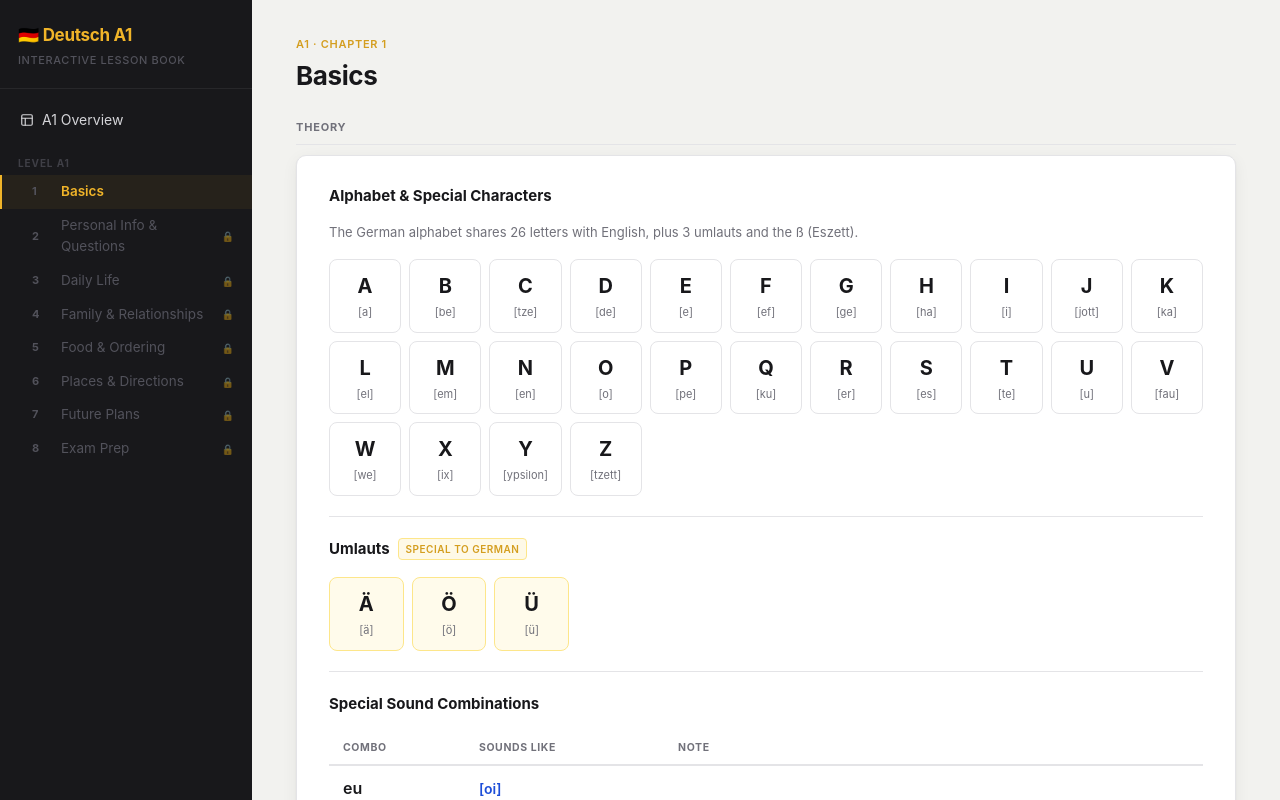
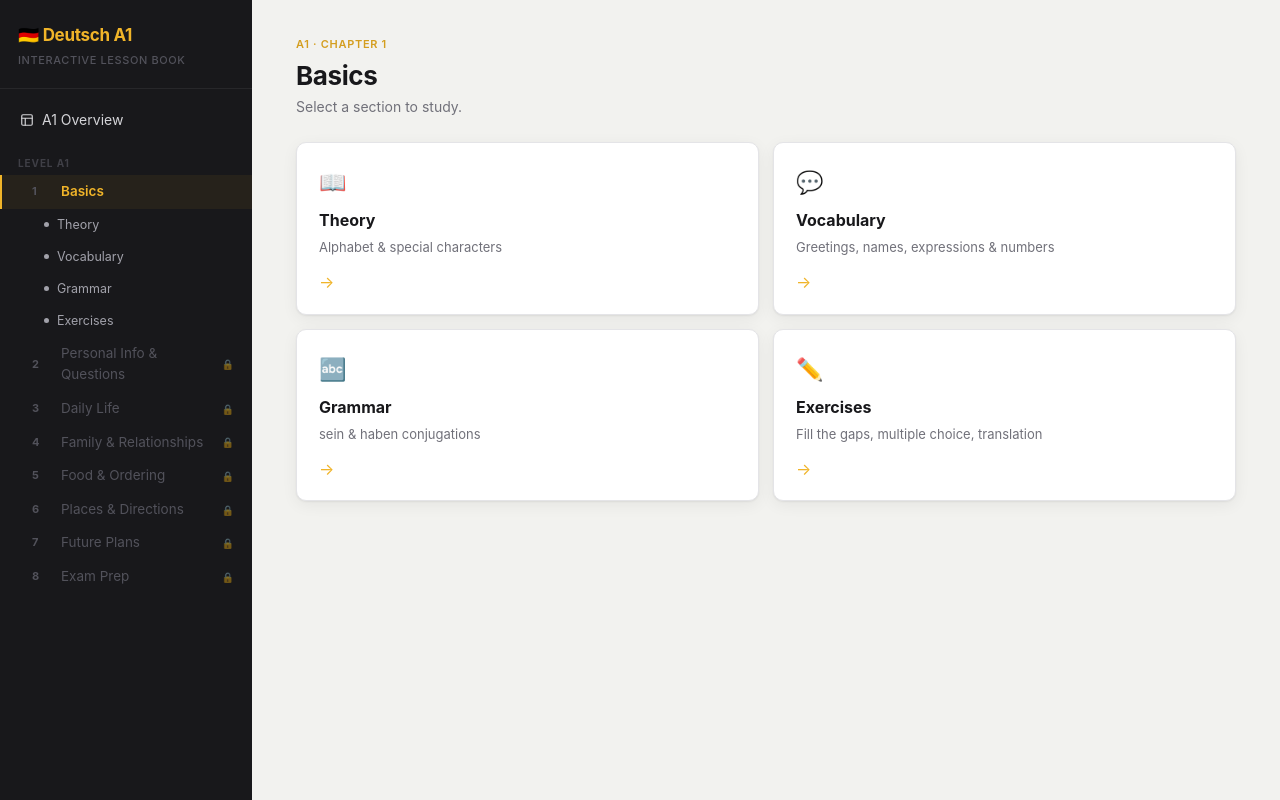
Before and after one commit to davide-muzzi/learn-german, a Vue app: page /#/a1/ch/1 in a window 1280 px wide. Shown: the top 800 px of the page. Built offline with nearby package versions, Linux system fonts and the light colour scheme.

Commit message:
feat: add section picker within chapters (Theory / Vocabulary / Grammar / Exercises)

```diff
--- a/src/components/AppSidebar.vue
+++ b/src/components/AppSidebar.vue
@@ -1,11 +1,15 @@
 <script setup>
 import { computed } from 'vue'
 import { RouterLink, useRoute } from 'vue-router'
-import { CHAPTERS } from '../data/index.js'
+import { CHAPTERS, CHAPTER_SECTIONS } from '../data/index.js'
 
 const route = useRoute()
+
 const currentChapterN = computed(() =>
-  route.name === 'chapter' ? parseInt(route.params.n) : null
+  (route.name === 'chapter' || route.name === 'section') ? parseInt(route.params.n) : null
+)
+const currentSection = computed(() =>
+  route.name === 'section' ? route.params.section : null
 )
 </script>
 
@@ -28,13 +32,9 @@ const currentChapterN = computed(() =>
 
       <div class="nav-section">
         <div class="nav-section-label">Level A1</div>
-        <RouterLink
-          v-for="ch in CHAPTERS"
-          :key="ch.n"
-          :to="`/a1/ch/${ch.n}`"
-          custom
-          v-slot="{ navigate }"
-        >
+
+        <div v-for="ch in CHAPTERS" :key="ch.n">
+          <RouterLink :to="`/a1/ch/${ch.n}`" custom v-slot="{ navigate }">
             <div
               class="nav-item sub ch-nav-item"
               :class="{ active: currentChapterN === ch.n, locked: !ch.active }"
@@ -46,6 +46,28 @@ const currentChapterN = computed(() =>
               <span v-if="!ch.active" class="ch-nav-lock">🔒</span>
             </div>
           </RouterLink>
+
+          <!-- Section sub-items: only for the active chapter -->
+          <template v-if="currentChapterN === ch.n && ch.active && CHAPTER_SECTIONS[ch.n]">
+            <RouterLink
+              v-for="sec in CHAPTER_SECTIONS[ch.n]"
+              :key="sec.key"
+              :to="`/a1/ch/${ch.n}/${sec.key}`"
+              custom
+              v-slot="{ navigate }"
+            >
+              <div
+                class="nav-item section-sub"
+                :class="{ active: currentSection === sec.key }"
+                @click="navigate"
+                role="link"
+              >
+                <span class="nav-dot"></span> {{ sec.label }}
+              </div>
+            </RouterLink>
+          </template>
+        </div>
+
       </div>
 
     </div>
--- a/src/data/index.js
+++ b/src/data/index.js
@@ -107,6 +107,15 @@ export const CHAPTERS = [
   { n: 8, title: 'Exam Prep', active: false, topics: ['Review Ch. 1-7', 'Goethe A1 exam format'] },
 ]
 
+export const CHAPTER_SECTIONS = {
+  1: [
+    { key: 'theory',    label: 'Theory',     icon: '📖', desc: 'Alphabet & special characters' },
+    { key: 'vocab',     label: 'Vocabulary', icon: '💬', desc: 'Greetings, names, expressions & numbers' },
+    { key: 'grammar',   label: 'Grammar',    icon: '🔤', desc: 'sein & haben conjugations' },
+    { key: 'exercises', label: 'Exercises',  icon: '✏️', desc: 'Fill the gaps, multiple choice, translation' },
+  ],
+}
+
 export const FILL_GAPS = [
   { parts: ['Hallo! Ich ', ['bin'], ' Dave.'] },
   { parts: ['Ich ', ['bin'], ' neunzehn Jahre alt.'] },
--- a/src/router/index.js
+++ b/src/router/index.js
@@ -7,7 +7,8 @@ export default createRouter({
   routes: [
     { path: '/',           redirect: '/a1' },
     { path: '/a1',         name: 'level-a1', component: LevelView },
-    { path: '/a1/ch/:n',   name: 'chapter',  component: ChapterView },
+    { path: '/a1/ch/:n',           name: 'chapter', component: ChapterView },
+    { path: '/a1/ch/:n/:section', name: 'section', component: ChapterView },
   ],
   scrollBehavior: () => ({ top: 0 }),
 })
--- a/src/style.css
+++ b/src/style.css
@@ -440,6 +440,54 @@ tbody tr:hover td { background: #fafafa; }
   margin: 20px 0;
 }
 
+/* ── SECTION PICKER GRID ── */
+.section-grid {
+  display: grid;
+  grid-template-columns: repeat(2, 1fr);
+  gap: 14px;
+}
+.section-card {
+  background: var(--card);
+  border: 1px solid var(--border);
+  border-radius: var(--radius);
+  box-shadow: var(--shadow);
+  padding: 22px 22px 18px;
+  cursor: pointer;
+  transition: box-shadow .18s, border-color .15s;
+  display: flex;
+  flex-direction: column;
+  gap: 4px;
+  min-height: 130px;
+}
+.section-card:hover {
+  box-shadow: 0 4px 20px rgba(0,0,0,.1);
+  border-color: var(--gold);
+}
+.section-card-icon { font-size: 22px; margin-bottom: 4px; }
+.section-card-label { font-size: 16px; font-weight: 700; color: var(--text); }
+.section-card-desc { font-size: 13px; color: var(--muted); line-height: 1.4; flex: 1; }
+.section-card-arrow { font-size: 16px; color: var(--gold); margin-top: 10px; }
+
+/* ── BACK LINK ── */
+.back-link {
+  display: inline-flex;
+  align-items: center;
+  gap: 6px;
+  font-size: 13px;
+  color: var(--muted);
+  cursor: pointer;
+  margin-bottom: 20px;
+  transition: color .12s;
+  user-select: none;
+}
+.back-link:hover { color: var(--text); }
+
+/* ── SIDEBAR SECTION SUB-ITEMS ── */
+.nav-item.section-sub {
+  padding-left: 42px;
+  font-size: 12.5px;
+}
+
 /* ── LEVEL / CHAPTER EYEBROWS ── */
 .level-eyebrow,
 .chapter-eyebrow {
--- a/src/views/ChapterView.vue
+++ b/src/views/ChapterView.vue
@@ -1,8 +1,9 @@
 <script setup>
 import { computed } from 'vue'
-import { useRoute } from 'vue-router'
+import { useRoute, useRouter } from 'vue-router'
 import {
-  CHAPTERS, GREETINGS, YOUR_NAME, WHERE_FROM, EXPRESSIONS, NUMBERS,
+  CHAPTERS, CHAPTER_SECTIONS,
+  GREETINGS, YOUR_NAME, WHERE_FROM, EXPRESSIONS, NUMBERS,
   ALPHABET, UMLAUTS, DIPHTHONGS, SEIN, HABEN,
 } from '../data/index.js'
 import VocabTable from '../components/VocabTable.vue'
@@ -12,24 +13,73 @@ import MultipleChoice from '../components/exercises/MultipleChoice.vue'
 import Translation from '../components/exercises/Translation.vue'
 
 const route = useRoute()
+const router = useRouter()
+
 const n = computed(() => parseInt(route.params.n))
+const section = computed(() => route.params.section || null)
 const chapter = computed(() => CHAPTERS.find(c => c.n === n.value))
+const sections = computed(() => CHAPTER_SECTIONS[n.value] || [])
+const currentSection = computed(() => sections.value.find(s => s.key === section.value))
+
+function goToSection(key) {
+  router.push(`/a1/ch/${n.value}/${key}`)
+}
+function backToChapter() {
+  router.push(`/a1/ch/${n.value}`)
+}
 </script>
 
 <template>
   <template v-if="chapter">
+
+    <!-- ── No section selected: show section picker ── -->
+    <template v-if="!section">
       <div class="page-header">
         <div class="chapter-eyebrow">A1 · Chapter {{ n }}</div>
         <h1>{{ chapter.title }}</h1>
+        <p class="sub">Select a section to study.</p>
       </div>
 
       <template v-if="chapter.active">
+        <div class="section-grid">
+          <div
+            v-for="s in sections"
+            :key="s.key"
+            class="section-card"
+            @click="goToSection(s.key)"
+          >
+            <div class="section-card-icon">{{ s.icon }}</div>
+            <div class="section-card-label">{{ s.label }}</div>
+            <div class="section-card-desc">{{ s.desc }}</div>
+            <div class="section-card-arrow">→</div>
+          </div>
+        </div>
+      </template>
 
-      <!-- ── Chapter 1: Basics ── -->
+      <template v-else>
+        <div class="card coming-soon-card">
+          <div class="coming-soon-icon">🔒</div>
+          <h2>Coming Soon</h2>
+          <p>Chapter {{ n }} · <strong>{{ chapter.title }}</strong> is not yet available.</p>
+          <ul v-if="chapter.topics?.length">
+            <li v-for="topic in chapter.topics" :key="topic">{{ topic }}</li>
+          </ul>
+        </div>
+      </template>
+    </template>
+
+    <!-- ── Section selected: show content ── -->
+    <template v-else>
+      <div class="page-header">
+        <div class="chapter-eyebrow">A1 · Chapter {{ n }} · {{ chapter.title }}</div>
+        <h1>{{ currentSection?.label || section }}</h1>
+      </div>
+      <div class="back-link" @click="backToChapter">← Chapter overview</div>
+
+      <!-- Chapter 1 sections -->
       <template v-if="n === 1">
 
-        <div class="ch-section" id="theory">Theory</div>
-
+        <template v-if="section === 'theory'">
           <div class="card">
             <div class="card-title">Alphabet &amp; Special Characters</div>
             <p class="card-sub">The German alphabet shares 26 letters with English, plus 3 umlauts and the ß (Eszett).</p>
@@ -60,33 +110,29 @@ const chapter = computed(() => CHAPTERS.find(c => c.n === n.value))
               </tbody>
             </table>
           </div>
+        </template>
 
-        <div class="ch-section" id="vocabulary">Vocabulary</div>
-
+        <template v-else-if="section === 'vocab'">
           <div class="card">
             <div class="card-title">Begrüssungen / Greetings</div>
             <p class="card-sub">Essential phrases for saying hello and goodbye.</p>
             <VocabTable :rows="GREETINGS" />
           </div>
-
           <div class="card">
             <div class="card-title">Deinen Namen sagen / Saying Your Name</div>
             <p class="card-sub">Introduce yourself and ask others their name.</p>
             <VocabTable :rows="YOUR_NAME" />
           </div>
-
           <div class="card">
             <div class="card-title">Woher kommst du? / Where You're From</div>
             <p class="card-sub">Talk about your origin and where you live.</p>
             <VocabTable :rows="WHERE_FROM" />
           </div>
-
           <div class="card">
             <div class="card-title">Häufige Ausdrücke / Common Expressions</div>
             <p class="card-sub">Everyday polite phrases every German speaker needs.</p>
             <VocabTable :rows="EXPRESSIONS" />
           </div>
-
           <div class="card">
             <div class="card-title">Zahlen 0–20 / Numbers 0–20</div>
             <div class="numbers-grid">
@@ -96,28 +142,32 @@ const chapter = computed(() => CHAPTERS.find(c => c.n === n.value))
               </div>
             </div>
           </div>
+        </template>
 
-        <div class="ch-section" id="grammar">Grammar</div>
-
+        <template v-else-if="section === 'grammar'">
           <div class="card">
             <div class="card-title">sein — to be</div>
             <ConjugTable :rows="SEIN" verb="sein" />
           </div>
-
           <div class="card">
             <div class="card-title">haben — to have</div>
             <ConjugTable :rows="HABEN" verb="haben" />
           </div>
+        </template>
 
-        <div class="ch-section" id="exercises">Exercises</div>
-
+        <template v-else-if="section === 'exercises'">
           <FillGaps />
           <MultipleChoice />
           <Translation />
+        </template>
+
+        <template v-else>
+          <div class="card"><p>Section "{{ section }}" not found.</p></div>
+        </template>
 
       </template>
 
-      <!-- Fallback: chapter marked active but no template yet -->
+      <!-- Other chapters not yet implemented -->
       <template v-else>
         <div class="card coming-soon-card">
           <div class="coming-soon-icon">🚧</div>
@@ -126,18 +176,6 @@ const chapter = computed(() => CHAPTERS.find(c => c.n === n.value))
         </div>
       </template>
 
-    </template>
-
-    <!-- Chapter exists but not yet active -->
-    <template v-else>
-      <div class="card coming-soon-card">
-        <div class="coming-soon-icon">🔒</div>
-        <h2>Coming Soon</h2>
-        <p>Chapter {{ n }} · <strong>{{ chapter.title }}</strong> is not yet available.</p>
-        <ul v-if="chapter.topics?.length">
-          <li v-for="topic in chapter.topics" :key="topic">{{ topic }}</li>
-        </ul>
-      </div>
     </template>
 
   </template>
```
Lines whose indentation alone changed are shown as unchanged.
